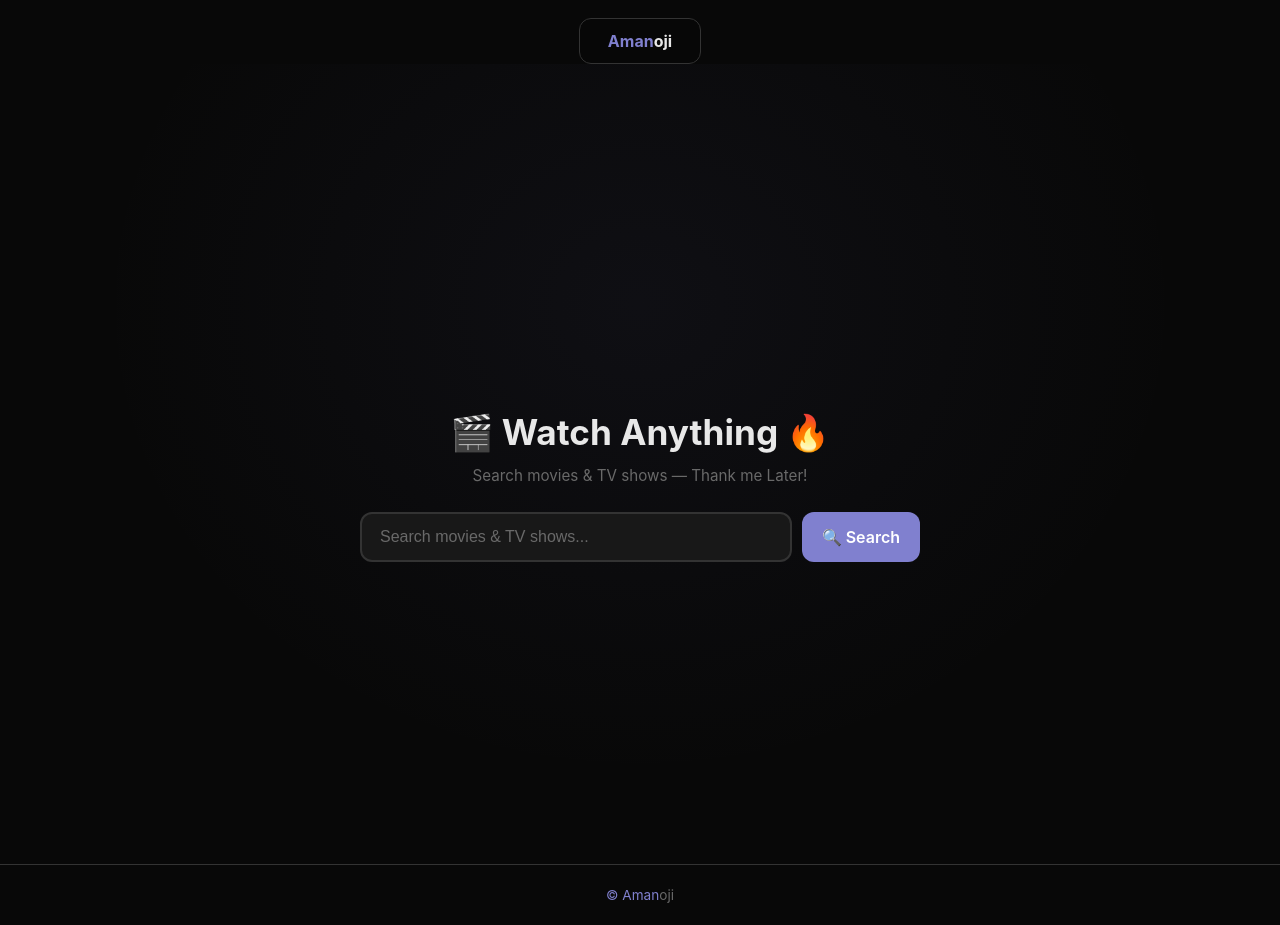
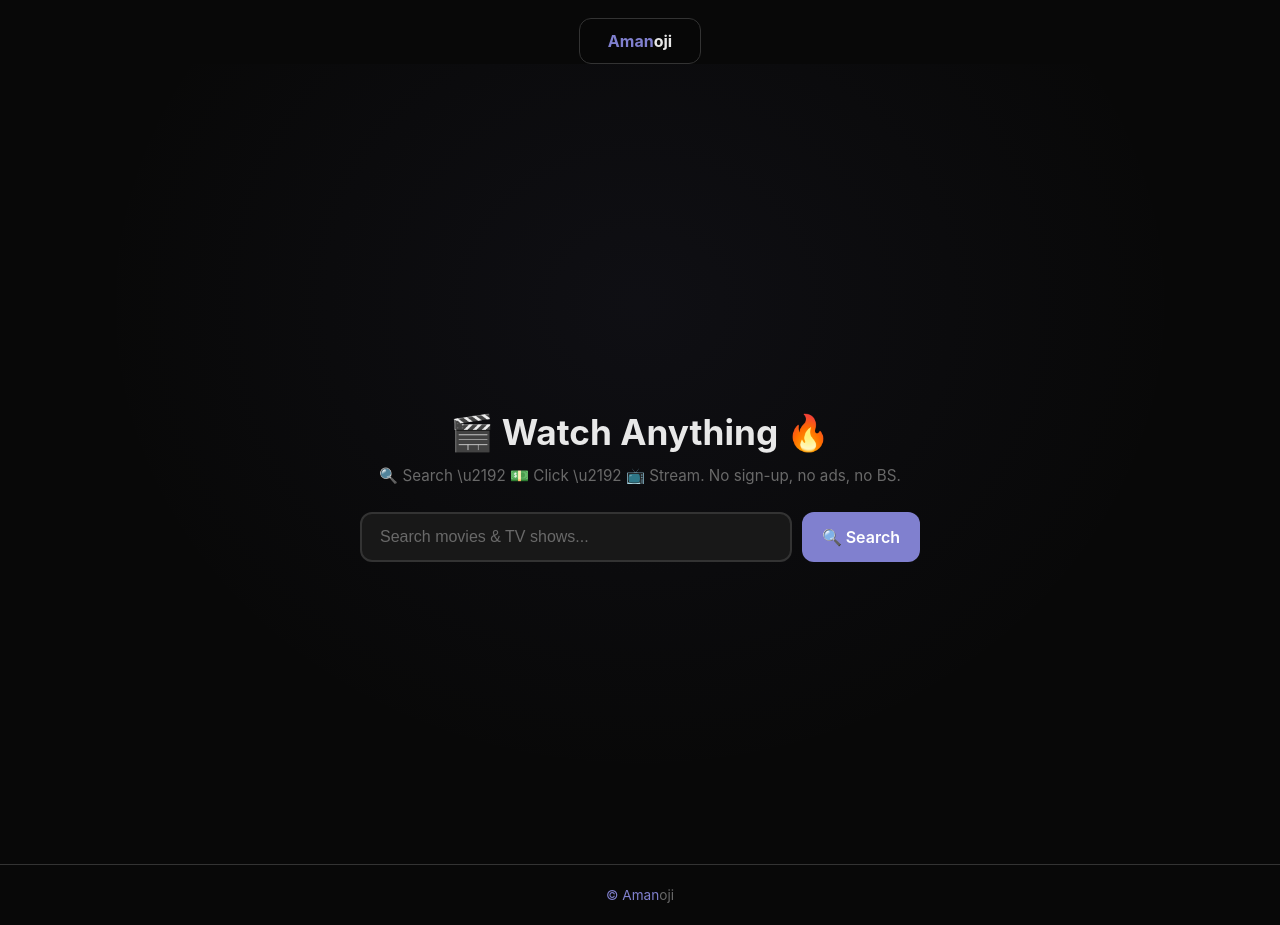
Before and after one commit to AmanuelCrafts/amanoji, a Next.js app: page / in a window 1280 px wide. Built offline with nearby package versions, Linux system fonts and the light colour scheme.

Commit message:
Add emojis to site description and tagline

```diff
--- a/app/components/SearchHero.tsx
+++ b/app/components/SearchHero.tsx
@@ -128,7 +128,7 @@ export default function SearchHero() {
             <span>{'\uD83C\uDFAC'}</span> Watch Anything <span>{'\uD83D\uDD25'}</span>
           </h1>
           <p className="hero-sub" style={{ display: hasSearched ? 'none' : '' }}>
-            Search movies &amp; TV shows &mdash; Thank me Later!
+            {'\uD83D\uDD0D'} Search \u2192 {'\uD83D\uDCB5'} Click \u2192 {'\uD83D\uDCFA'} Stream. No sign-up, no ads, no BS.
           </p>
 
           <div className="hero-search" role="search">
--- a/app/layout.tsx
+++ b/app/layout.tsx
@@ -4,7 +4,7 @@ import { Analytics } from '@vercel/analytics/next';
 
 const siteUrl = 'https://amanoji.vercel.app';
 const siteName = 'Amanoji';
-const description = 'Search and stream movies & TV shows instantly. Free, fast, no sign-up.';
+const description = '\uD83C\uDFAC Search and stream movies & TV shows instantly. No sign-up, no ads, no BS. \uD83D\uDD0D\u2192\uD83D\uDCB5\u2192\uD83D\uDCFA';
 
 export const metadata: Metadata = {
   title: {
```
